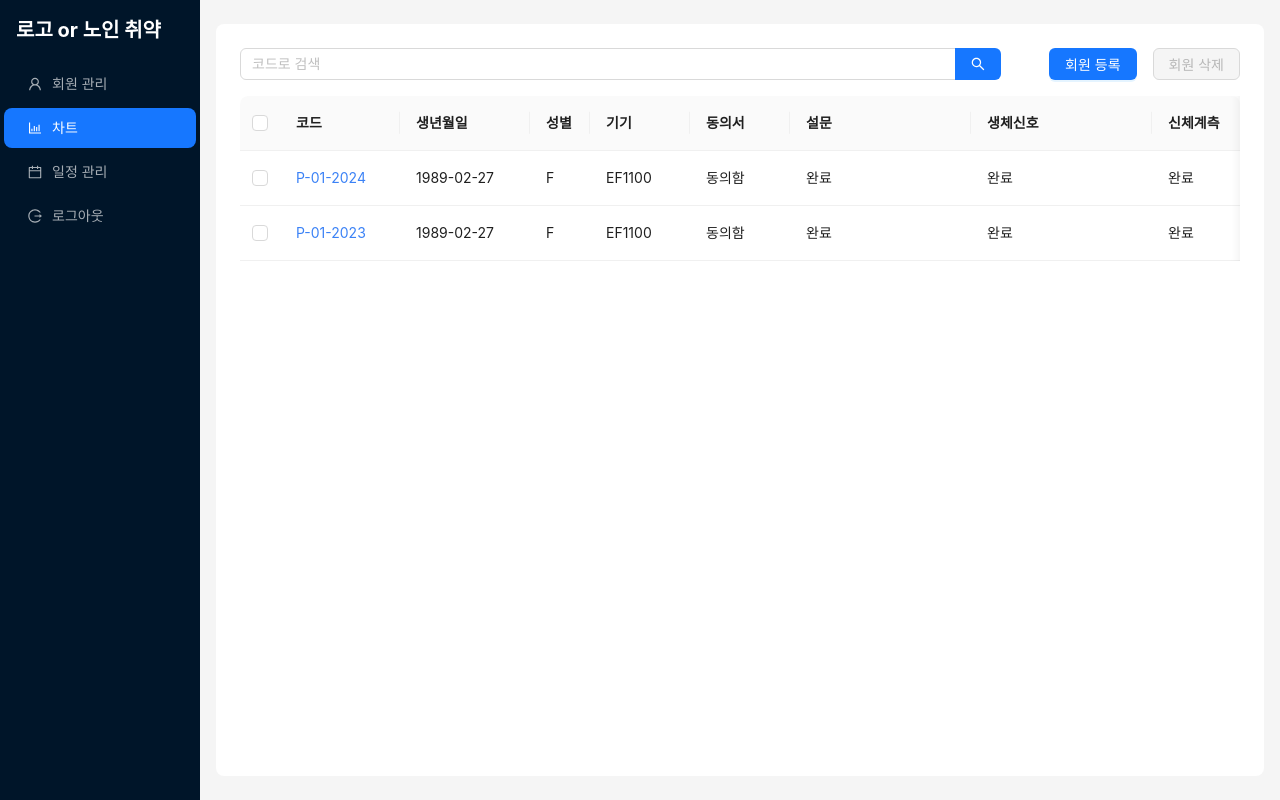
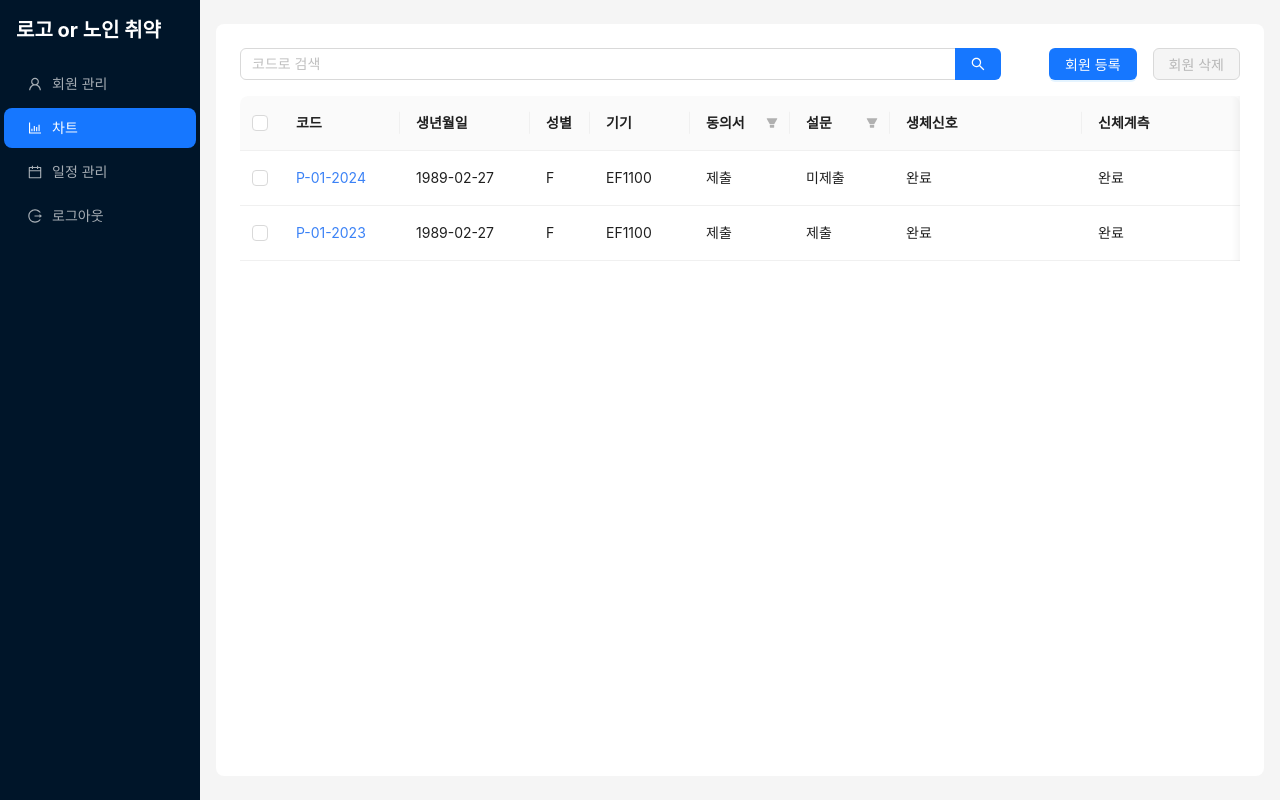
Before and after one commit to msm0748/ewha-dashboard, a React (Vite) app: page /admin in a window 1280 px wide. Built offline with nearby package versions, Linux system fonts and the light colour scheme.

Commit message:
feat: 유저 테이블 필터 적용

```diff
--- /dev/null
+++ b/src/data/userDummyData.ts
@@ -0,0 +1,36 @@
+import { UserDataType } from '../types/User';
+
+export const userDummyData: UserDataType[] = [
+  {
+    key: '1',
+    code: 'P-01-2024',
+    birth: '1989-02-27',
+    gender: 'F',
+    device: 'EF1100',
+    consentForm: '제출',
+    survey: '미제출',
+    step1: '완료',
+    step2: '완료',
+    step3: '완료',
+    etc: '',
+    note: '',
+    start: '2021-10-01',
+    end: '2021-10-31',
+  },
+  {
+    key: '2',
+    code: 'P-01-2023',
+    birth: '1989-02-27',
+    gender: 'F',
+    device: 'EF1100',
+    consentForm: '제출',
+    survey: '제출',
+    step1: '완료',
+    step2: '완료',
+    step3: '완료',
+    etc: '',
+    note: '',
+    start: '2021-10-01',
+    end: '2021-10-31',
+  },
+];
--- a/src/hooks/useUsers.ts
+++ b/src/hooks/useUsers.ts
@@ -6,7 +6,7 @@ export const useUsers = (initialData: UserDataType[]) => {
   const [searchKeyword, setSearchKeyword] = useState<string>('');
   const [selectedUsers, setSelectedUsers] = useState<React.Key[]>([]);
 
-  // 검색된 사용자 목록을 메모이제이션
+  /** 검색어에 따른 사용자 필터링 */
   const filteredUsers = useMemo(() => {
     if (!searchKeyword.trim()) return users;
 
@@ -15,23 +15,25 @@ export const useUsers = (initialData: UserDataType[]) => {
     );
   }, [users, searchKeyword]);
 
+  /** 사용자 추가 함수 */
   const addUser = (user: UserDataType) => {
     setUsers([...users, user]);
   };
 
+  /** 선택된 사용자 삭제 함수 */
   const removeSelectedUsers = () => {
     setUsers(users.filter((user) => !selectedUsers.includes(user.key)));
     setSelectedUsers([]); // 삭제 후 선택 초기화
   };
 
+  /** 검색어 변경 핸들러 */
   const handleSearch = (value: string) => {
     setSearchKeyword(value);
   };
 
   return {
     users: filteredUsers,
-    totalUsers: users.length,
-    filteredCount: filteredUsers.length,
+    setUsers,
     selectedUsers,
     setSelectedUsers,
     addUser,
--- a/src/pages/Admin/UsersPage.tsx
+++ b/src/pages/Admin/UsersPage.tsx
@@ -4,6 +4,7 @@ import { Input, TableColumnsType, TableProps } from 'antd';
 import AddUserModal from '../../components/AddUserModal';
 import { UserDataType } from '../../types/User';
 import { useUsers } from '../../hooks/useUsers';
+import { userDummyData } from '../../data/userDummyData';
 const { Search } = Input;
 
 const columns: TableColumnsType<UserDataType> = [
@@ -28,19 +29,43 @@ const columns: TableColumnsType<UserDataType> = [
   },
   {
     title: '기기',
-    dataIndex: 'machinery',
+    dataIndex: 'device',
     fixed: 'left',
     width: 100,
   },
   {
     title: '동의서',
-    dataIndex: 'consent',
+    dataIndex: 'consentForm',
     fixed: 'left',
+    filters: [
+      {
+        text: '제출',
+        value: '제출',
+      },
+      {
+        text: '미제출',
+        value: '미제출',
+      },
+    ],
     width: 100,
+    onFilter: (value, record) =>
+      record.consentForm.indexOf(value as string) === 0,
   },
   {
     title: '설문',
     dataIndex: 'survey',
+    filters: [
+      {
+        text: '제출',
+        value: '제출',
+      },
+      {
+        text: '미제출',
+        value: '미제출',
+      },
+    ],
+    onFilter: (value, record) => record.survey.indexOf(value as string) === 0,
+    width: 100,
   },
   {
     title: '생체신호',
@@ -72,53 +97,17 @@ const columns: TableColumnsType<UserDataType> = [
   },
 ];
 
-const data: UserDataType[] = [
-  {
-    key: '1',
-    code: 'P-01-2024',
-    birth: '1989-02-27',
-    gender: 'F',
-    machinery: 'EF1100',
-    consent: '동의함',
-    survey: '완료',
-    step1: '완료',
-    step2: '완료',
-    step3: '완료',
-    etc: '',
-    note: '',
-    start: '2021-10-01',
-    end: '2021-10-31',
-  },
-  {
-    key: '2',
-    code: 'P-01-2023',
-    birth: '1989-02-27',
-    gender: 'F',
-    machinery: 'EF1100',
-    consent: '동의함',
-    survey: '완료',
-    step1: '완료',
-    step2: '완료',
-    step3: '완료',
-    etc: '',
-    note: '',
-    start: '2021-10-01',
-    end: '2021-10-31',
-  },
-];
-
 export default function UsersPage() {
   const {
     users,
-    totalUsers,
-    filteredCount,
     selectedUsers,
     searchKeyword,
     setSelectedUsers,
     addUser,
     removeSelectedUsers,
     handleSearch,
-  } = useUsers(data);
+    setUsers,
+  } = useUsers(userDummyData);
 
   const [isAddUserModal, setIsAddUserModal] = useState(false);
   const [isRemoveUserModal, setIsRemoveUserModal] = useState(false);
@@ -141,11 +130,6 @@ export default function UsersPage() {
             enterButton
             allowClear
           />
-          {searchKeyword && (
-            <div className="mt-2 text-sm text-gray-600">
-              검색결과: {filteredCount}건 / 전체: {totalUsers}건
-            </div>
-          )}
         </div>
         <div className="flex gap-4">
           <Button type="primary" onClick={() => setIsAddUserModal(true)}>
--- a/src/types/User.d.ts
+++ b/src/types/User.d.ts
@@ -2,10 +2,10 @@ export interface UserDataType {
   key: React.Key;
   code: string;
   birth: string;
-  gender: string;
-  machinery: string;
-  consent: string;
-  survey: string;
+  gender: 'M' | 'F';
+  device: string;
+  consentForm: '제출' | '미제출';
+  survey: '제출' | '미제출';
   step1: string;
   step2: string;
   step3: string;
```
